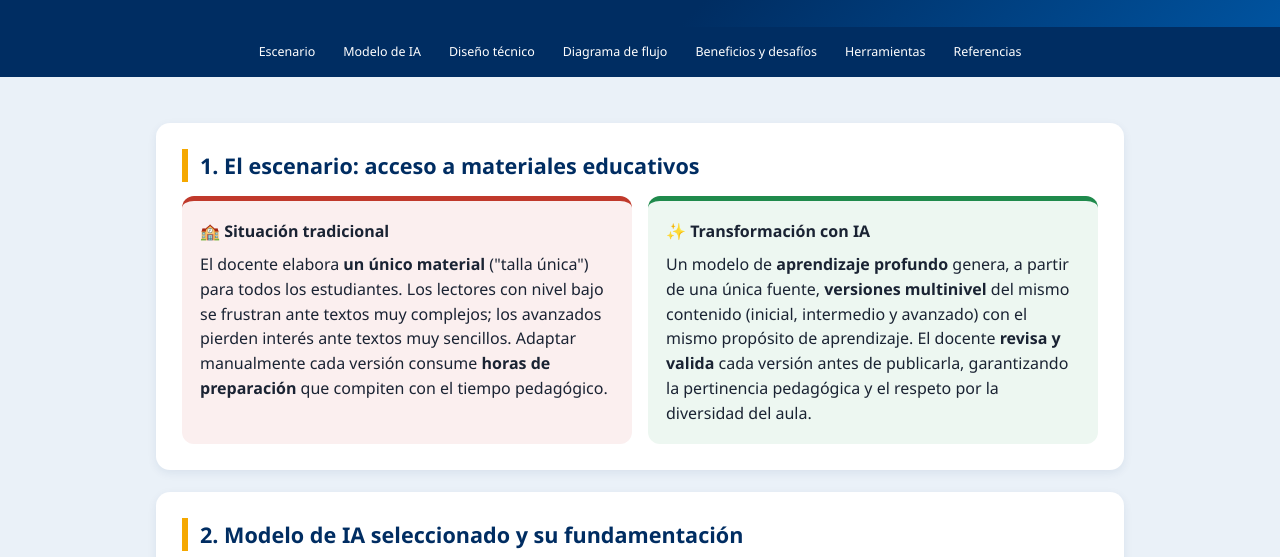
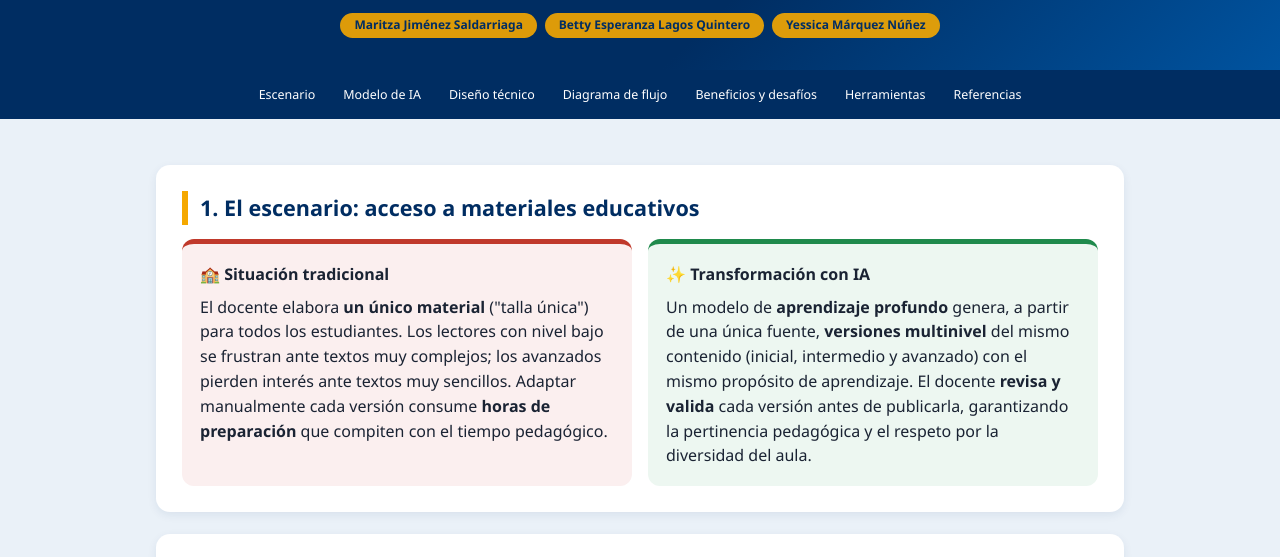
Before and after one commit to AsesoriaIA/infografia-ia-utb, a plain HTML site: page index.html in a window 1280 px wide. Shown: the part 198-755 px from the top of the page. Drawn offline with Linux system fonts and the light colour scheme.

Commit message:
Agregar integrantes del Grupo 01

```diff
--- a/index.html
+++ b/index.html
@@ -80,6 +80,7 @@
   <div class="kicker">Maestría en Educación Mediada por las TIC · UTB · Grupo 01</div>
   <h1>🤖 Del texto único al aula multinivel</h1>
   <p>Transformación del <b>acceso a los materiales educativos</b> mediante un modelo de <b>aprendizaje profundo (IA generativa de OpenAI)</b> para la generación de versiones diferenciadas según el nivel lector de cada estudiante.</p>
+  <p style="margin-top:14px;font-size:.9rem"><span class="tag">Maritza Jiménez Saldarriaga</span> <span class="tag">Betty Esperanza Lagos Quintero</span> <span class="tag">Yessica Márquez Núñez</span></p>
 </header>
 
 <nav>
```
